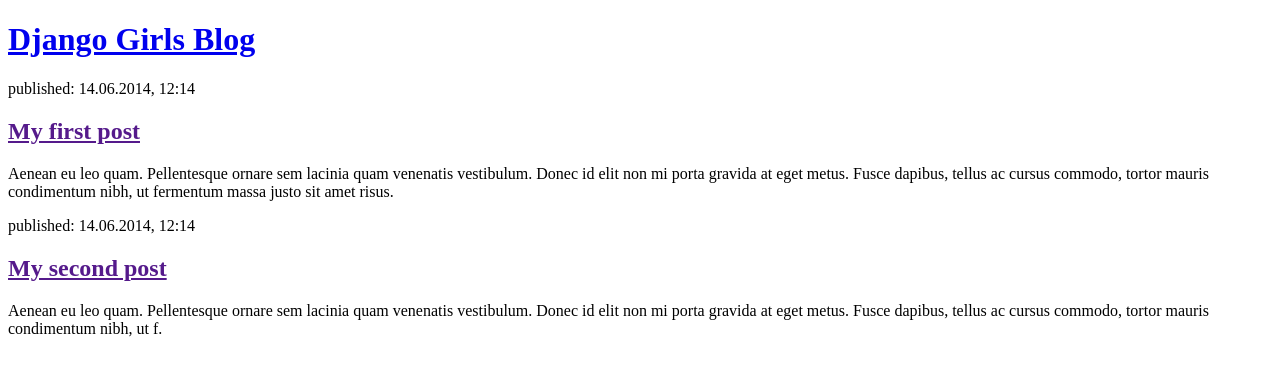
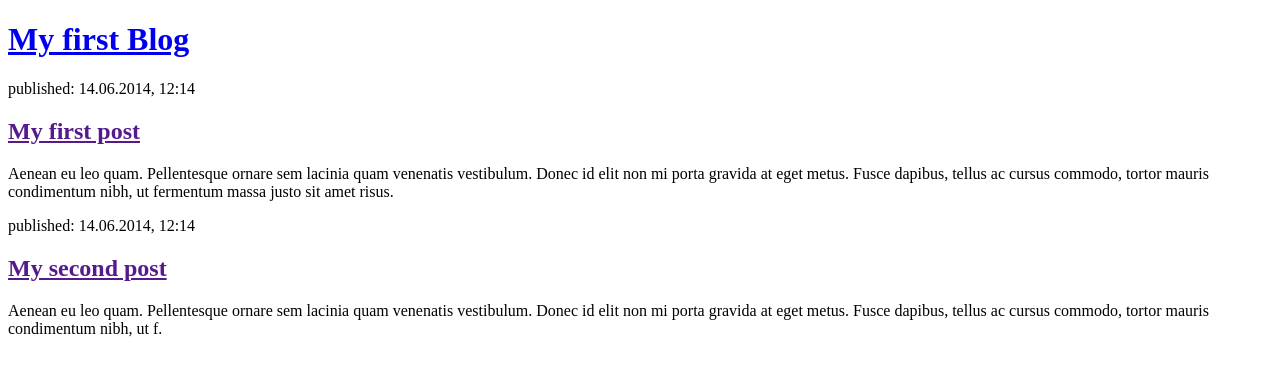
Before and after one commit to sskeshav/Blog-WebApp, a Django app: page / in a window 1280 px wide. Shown: the top 376 px of the page. Run offline with Django 3.2, Linux system fonts and the light colour scheme.

Commit message:
changed the html code

```diff
--- a/blog/templates/blog/post_list.html
+++ b/blog/templates/blog/post_list.html
@@ -5,7 +5,7 @@
     </head>
     <body>
         <header>
-            <h1><a href="/">Django Girls Blog</a></h1>
+            <h1><a href="/">My first Blog</a></h1>
         </header>
 
         <article>
```
